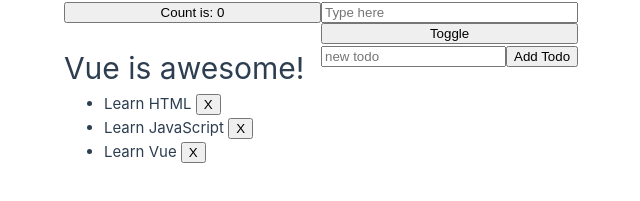
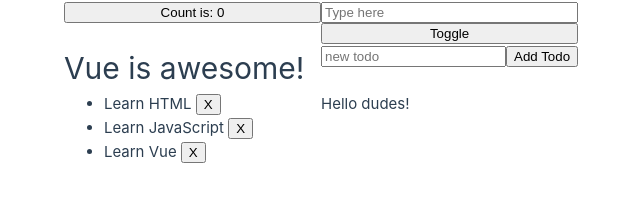
Before and after one commit to TimTheEnchanter/vue.js-practice-2, a Vue app in the folder vue-practice-2/: page / in a window 1280 px wide. Shown: the part 365-566 px from the top of the page, without its empty margins (319-959 px from the left). Built offline with nearby package versions, Linux system fonts and the light colour scheme.

Commit message:
Template refs and lifecycle hooks

```diff
--- a/vue-practice-2/src/App.vue
+++ b/vue-practice-2/src/App.vue
@@ -1,5 +1,6 @@
 <script setup>
-import { reactive, ref } from 'vue'
+import { reactive, ref, onMounted } from 'vue'
+
 // component logic
 // declare some reactive state here.
 let id = 0
@@ -12,6 +13,7 @@
 const count = ref(0)
 const text = ref('')
 const awesome = ref(true)
+const pElementRef = ref(null)
 
 const newTodo = ref('')
 const todos = ref([
@@ -44,6 +46,10 @@
 function removeTodo(todo) {
   todos.value = todos.value.filter((t) => t !== todo)
 }
+
+onMounted(() => {
+  pElementRef.value.textContent += " dudes!"
+})
 </script>
 
 <template>
@@ -72,6 +78,8 @@
       <button @click="removeTodo(todo)">X</button>
     </li>
   </ul>
+
+  <p ref="pElementRef">Hello</p>
 </template>
 
 <style>
```
